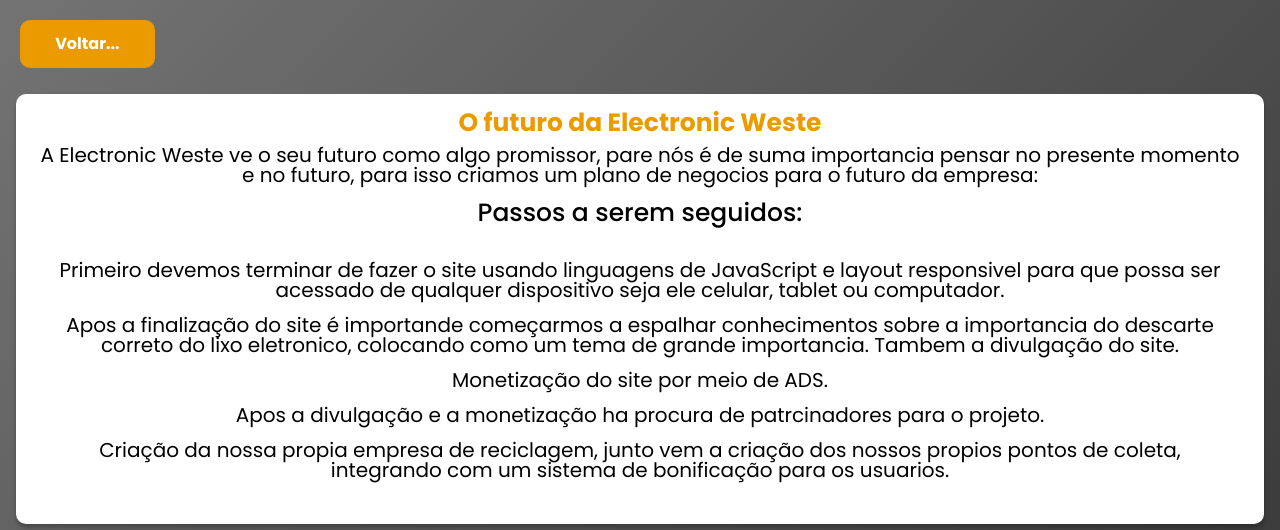
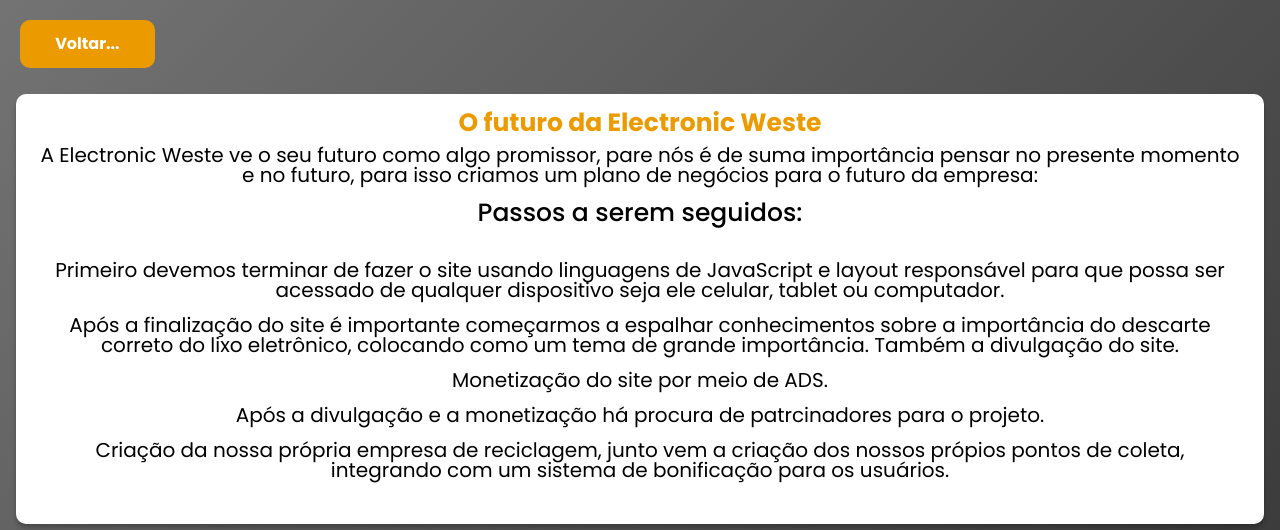
Before and after one commit to tediolem/Empreendedorismo-00, a plain HTML site: page index4.html in a window 1280 px wide. Shown: the top 530 px of the page. Drawn offline with nearby package versions, Linux system fonts and the light colour scheme.

Commit message:
Update index4.html

```diff
--- a/index4.html
+++ b/index4.html
@@ -111,7 +111,7 @@
           <div class="descrição">
             <h2 class="descrição__titulo--pg4">O futuro da Electronic Weste</h2>
             <p class="descrição__texto--pg4">
-              A Electronic Weste ve o seu futuro como algo promissor, pare nós é de suma importancia pensar no presente momento e no futuro, para isso criamos um plano de negocios para o futuro da empresa:
+                          A Electronic Weste ve o seu futuro como algo promissor, pare nós é de suma importância pensar no presente momento e no futuro, para isso criamos um plano de negócios para o futuro da empresa:
             </p>
             <p class="descrição__texto--pg4">
             </p>
@@ -120,19 +120,19 @@
                 Passos a serem seguidos:
                 <ul type="square" class="texto__futuro">
                     <li class="lista__futuro">
-                        Primeiro devemos terminar de fazer o site usando linguagens de JavaScript e layout responsivel para que possa ser acessado de qualquer dispositivo seja ele celular, tablet ou computador.
+                        Primeiro devemos terminar de fazer o site usando linguagens de JavaScript e layout responsável para que possa ser acessado de qualquer dispositivo seja ele celular, tablet ou computador.
                     </li>
                     <li class="lista__futuro">
-                        Apos a finalização do site é importande começarmos a espalhar conhecimentos sobre a importancia do descarte correto do lixo eletronico, colocando como um tema de grande importancia. Tambem a divulgação do site.
+                        Após a finalização do site é importante começarmos a espalhar conhecimentos sobre a importância do descarte correto do lixo eletrônico, colocando como um tema de grande importância. Também a divulgação do site.
                     </li>
                     <li class="lista__futuro">
                         Monetização do site por meio de ADS.
                     </li>
                     <li class="lista__futuro">
-                        Apos a divulgação e a monetização ha procura de patrcinadores para o projeto.
+                        Após a divulgação e a monetização há procura de patrcinadores para o projeto.
                     </li>
                     <li>
-                        Criação da nossa propia empresa de reciclagem, junto vem a criação dos nossos propios pontos de coleta, integrando com um sistema de bonificação para os usuarios.
+                        Criação da nossa própria empresa de reciclagem, junto vem a criação dos nossos própios pontos de coleta, integrando com um sistema de bonificação para os usuários.
                     </li>
                 </ul>
             </p>
```
